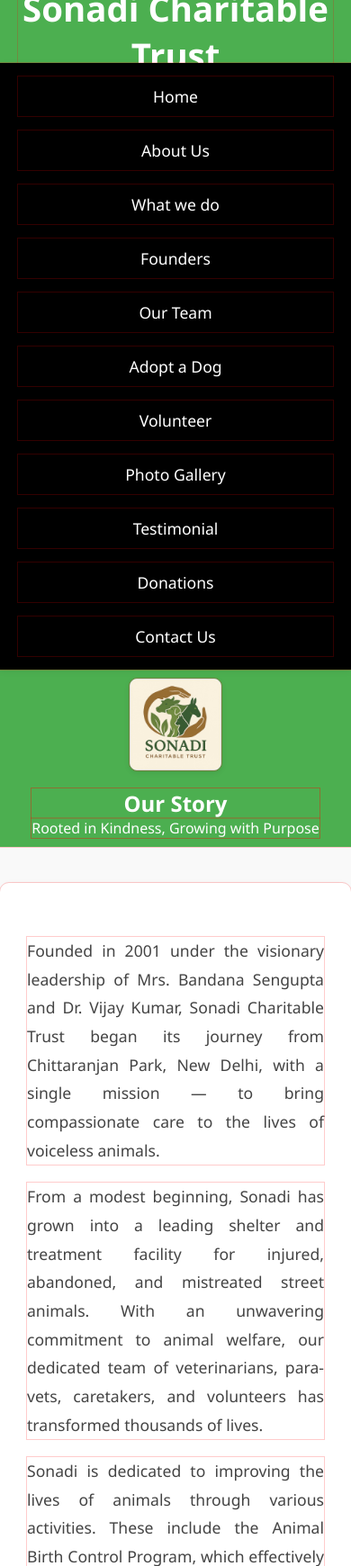
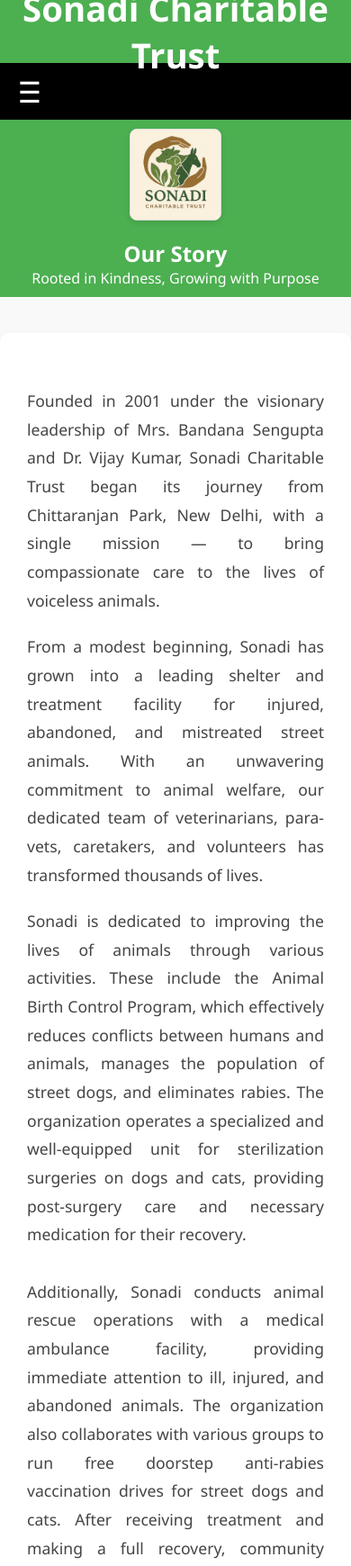
Before and after one commit to SonadiTrust/sonadi-project, a Django app: page /about/ in a window 390 px wide. Shown: the top 1740 px of the page at 90% size. Run offline with Django 5.2, Linux system fonts and the light colour scheme.

Commit message:
hamburger men

```diff
--- a/assets/css/Styles.css
+++ b/assets/css/Styles.css
@@ -11,9 +11,6 @@
 }
 
 /* changes from here founder card also changed*/
-* {
-  outline: 1px solid rgba(255, 0, 0, 0.2);
-}
 
 html, body {
   max-width: 100%;
@@ -1037,3 +1034,47 @@ footer a:hover {
 .submit-btn:hover {
   background-color: var(--primary-green-dark);
 }
+ /* hamburger menu */
+
+ /* Hide the toggle checkbox */
+.nav-toggle {
+  display: none;
+}
+
+/* Hamburger icon */
+.nav-toggle-label {
+  display: none;
+  font-size: 2rem;
+  cursor: pointer;
+  color: white;
+  padding: 0 15px;
+}
+
+/* Adjust layout for small screens */
+@media (max-width: 768px) {
+  .nav-toggle-label {
+    display: block;
+    padding: 10px 20px;
+    background-color: var(--navbar-bg);
+  }
+
+  .nav-links {
+    display: none;
+    flex-direction: column;
+    align-items: center;
+    width: 100%;
+    background-color: var(--navbar-bg);
+    z-index: 999;
+  }
+
+  .nav-toggle:checked + .nav-toggle-label + .nav-links {
+    display: flex;
+  }
+
+  .nav-links a {
+    width: 100%;
+    text-align: center;
+    padding: 12px 0;
+    border-top: 1px solid rgba(255, 255, 255, 0.1);
+  }
+}
--- a/templates/navbar.html
+++ b/templates/navbar.html
@@ -1,5 +1,9 @@
 {% load static %}
-<nav class="navbar">
+<div class="navbar-wrapper">
+  <input type="checkbox" id="nav-toggle" class="nav-toggle">
+  <label for="nav-toggle" class="nav-toggle-label">☰</label>
+
+  <nav class="navbar nav-links">
     <a href="{% url 'home' %}">Home</a>
     <a href="{% url 'about' %}">About Us</a>
     <a href="{% url 'activities' %}">What we do</a>
@@ -12,3 +16,4 @@
     <a href="{% url 'donate' %}">Donations</a>
     <a href="{% url 'contact' %}">Contact Us</a>
   </nav>
+</div>
```
Lines whose indentation alone changed are shown as unchanged.
